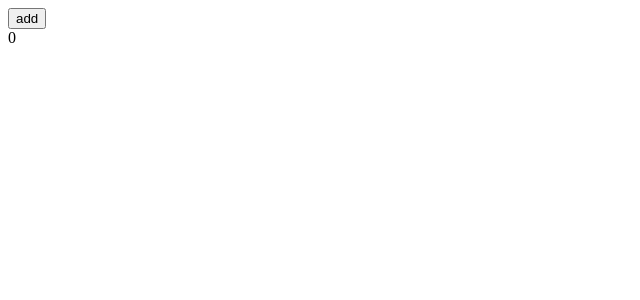
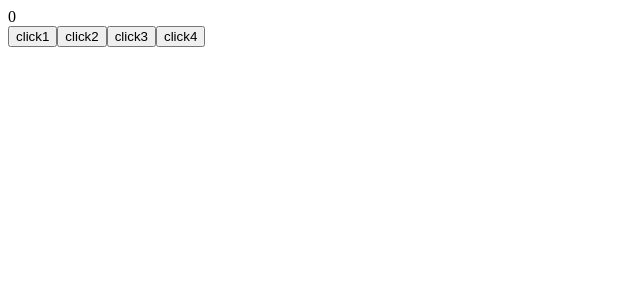
Before and after one commit to zsytssk/react-test, a React app: page / in a window 1280 px wide. Shown: the top 300 px of the page, without its empty margins (0-640 px from the left). Built offline with nearby package versions, Linux system fonts and the light colour scheme; the HTML template or start-up script is replaced by a standard one.

Commit message:
master:[update]

```diff
--- /dev/null
+++ b/src/app/advance/forceChildReRender.tsx
@@ -0,0 +1,42 @@
+// https://linguinecode.com/post/get-child-component-state-from-parent-component
+import React, { useEffect } from 'react';
+import { useState } from 'react';
+
+export function ForceChildReRender() {
+	const [state, setState] = useState(0);
+
+	useEffect(() => {
+		setState(100);
+	}, []);
+
+	console.log(`test:.1`);
+	return (
+		<>
+			<button
+				onClick={() => {
+					setState(state + 1);
+				}}
+			>
+				add
+			</button>
+			<Child count={state} />
+		</>
+	);
+}
+
+type Props = {
+	count: number;
+};
+export function Child(props: Props) {
+	const { count } = props;
+	const [state, setState] = useState(count);
+
+	console.log(`test:.2`);
+	useEffect(() => {
+		if (count !== state) {
+			setState(count);
+		}
+	}, [count]);
+
+	return <div>{state}</div>;
+}
--- a/src/app/advance/getChildState.tsx
+++ b/src/app/advance/getChildState.tsx
@@ -26,7 +26,7 @@ type Props = {
 };
 export function Child(props: Props) {
 	const { onChange, state: p_state } = props;
-	const [state, setState] = useState(p_state?.count || 0);
+	const [state, setState] = useState(0);
 
 	useEffect(() => {
 		if (onChange) {
--- a/src/app/app.tsx
+++ b/src/app/app.tsx
@@ -12,26 +12,16 @@ import { Svga, SvgaWrap } from './svga/svga';
 import fishSvga from '../assets/svga/fish.svga';
 import { FrameAniDemo } from './ani/frameDemo';
 import { GetChildState } from './advance/getChildState';
+import { ForceChildReRender } from './advance/forceChildReRender';
+import { UseCallback } from './hook/useCallback';
 
 const App = () => {
-	const [show, setShow] = useState(true);
-
-	useEffect(() => {
-		const fn = () => {
-			setShow(!show);
-		};
-		document.body.addEventListener('click', fn);
-		return () => {
-			document.body.removeEventListener('click', fn);
-		};
-	}, [show]);
-
 	return (
 		<>
 			{/* <ReduxTest /> */}
 			{/* <UseReducerFc /> */}
 			{/* <UseMemoFc /> */}
-			{/* <UseCallback /> */}
+			<UseCallback />
 			{/* <UseImperativeHandleParent /> */}
 			{/* <UseLayoutEffect /> */}
 			{/* <UseDebugValueWrap /> */}
@@ -39,8 +29,9 @@ const App = () => {
 			{/* <UseLessTest /> */}
 			{/* <StateTest /> */}
 			{/* <FrameAniDemo /> */}
-			<GetChildState />
+			{/* <GetChildState /> */}
 			{/* <SvgaWrap url={fishSvga} time={10} /> */}
+			{/* <ForceChildReRender /> */}
 		</>
 	);
 };
--- a/src/app/hook/useCallback.tsx
+++ b/src/app/hook/useCallback.tsx
@@ -3,29 +3,42 @@ import React, { useCallback, useState } from 'react';
 export const UseCallback = () => {
 	const [count, setCount] = useState(0);
 
+	/** 每次都会重新创建函数 也能达到目标 就是消耗太大了 */
+	const onClick1 = () => {
+		console.log(count);
+		setCount(count + 1);
+	};
+
 	/** 只有再 decency 发生改变时才会更新 */
-    const onClick1 = useCallback(() => {
+	const onClick2 = useCallback(() => {
 		console.log(count);
 		setCount(count + 1);
 	}, []);
 
 	/** 这个是最好的写法 */
-    const onClick2 = useCallback(() => {
+	const onClick3 = useCallback(() => {
 		console.log(count);
 		setCount(count + 1);
 	}, [count]);
 
-    /** 每次都会重新创建函数 也能达到目标 就是消耗太大了 */
-    const onClick3 = () => {
-        console.log(count);
-        setCount(count + 1);
-    };
+	/** 使用参数... */
+	const onClickWithArgument = useCallback((new_count) => {
+		setCount(new_count);
+	}, []);
+
 	return (
 		<>
 			<div>{count}</div>
 			<button onClick={onClick1}>click1</button>
 			<button onClick={onClick2}>click2</button>
 			<button onClick={onClick3}>click3</button>
+			<button
+				onClick={() => {
+					onClickWithArgument(count + 1);
+				}}
+			>
+				click4
+			</button>
 		</>
 	);
 };
```
Lines whose indentation alone changed are shown as unchanged.
